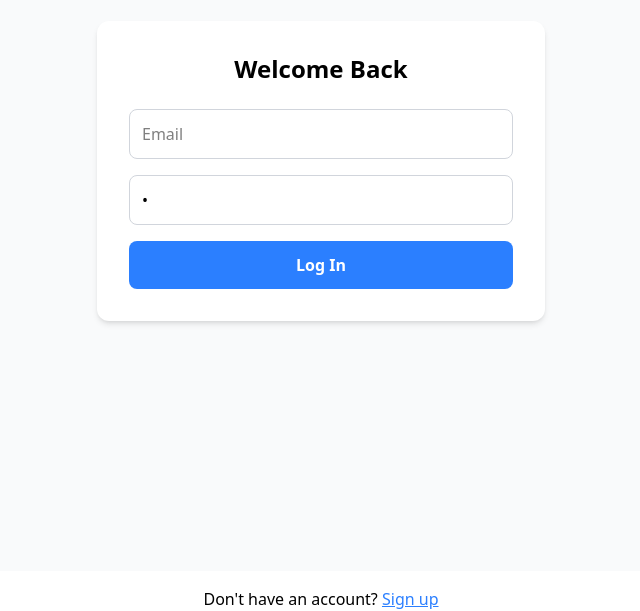
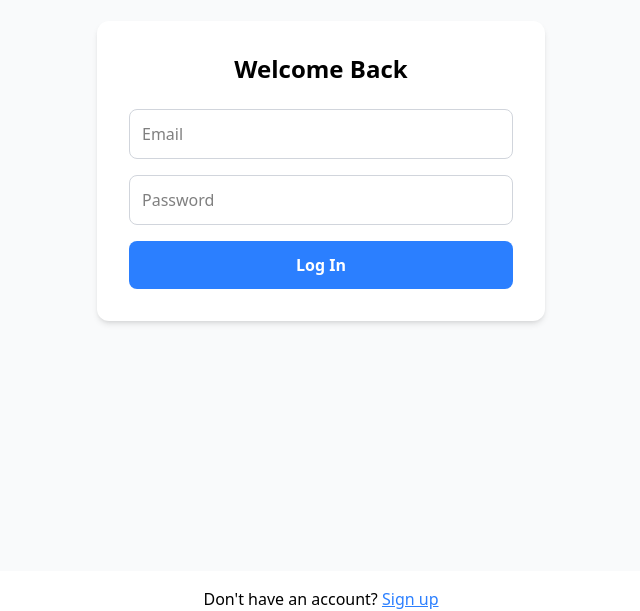
Before and after one commit to HosnyYousef/bloom-workload-engine, a React (Vite) app in the folder bloomspaceapp/frontend/: page / in a window 1280 px wide. Shown: the part 229-840 px from the top of the page, without its empty margins (319-959 px from the left). Built offline with nearby package versions, Linux system fonts and the light colour scheme.

Commit message:
fixed up some errors, created log in and sign up pages

```diff
--- a/bloomspaceapp/frontend/src/App.jsx
+++ b/bloomspaceapp/frontend/src/App.jsx
@@ -258,7 +258,7 @@ const App = () => {
 
   if (!user) {
     return (
-      <div>
+      <>
         {authScreen === 'login' ? (
           <Login onLogin={handleLogin} />
         ) : (
@@ -277,11 +277,12 @@ const App = () => {
             <p>
               Already have an account?{' '}
               <button onClick={() => setAuthScreen('login')} className="text-blue-500 underline">
+              Log in
               </button>
             </p>
           )}
         </div>
-      </div>
+      </>
     )
   }
 
--- a/bloomspaceapp/frontend/src/components/Login.jsx
+++ b/bloomspaceapp/frontend/src/components/Login.jsx
@@ -2,7 +2,7 @@ import { useState } from 'react';
 import api from '../services/api'
 
 export default function Login({ onLogin }) {
-    const [formData, setFormData] = useState({ email: '', password: ' ' });
+    const [formData, setFormData] = useState({ email: '', password: '' });
     const [error, setError] = useState('')
 
     const handleChange = (e) => {
--- a/bloomspaceapp/frontend/src/components/Register.jsx
+++ b/bloomspaceapp/frontend/src/components/Register.jsx
@@ -1,5 +1,5 @@
 import { useState } from 'react'
-import { api } from "..services/api";
+import api from '../services/api';
 
 export default function Register({ onLogin }) {
     const [formData, setFormData] = useState({ name: '', email: '', password: '' })
```
